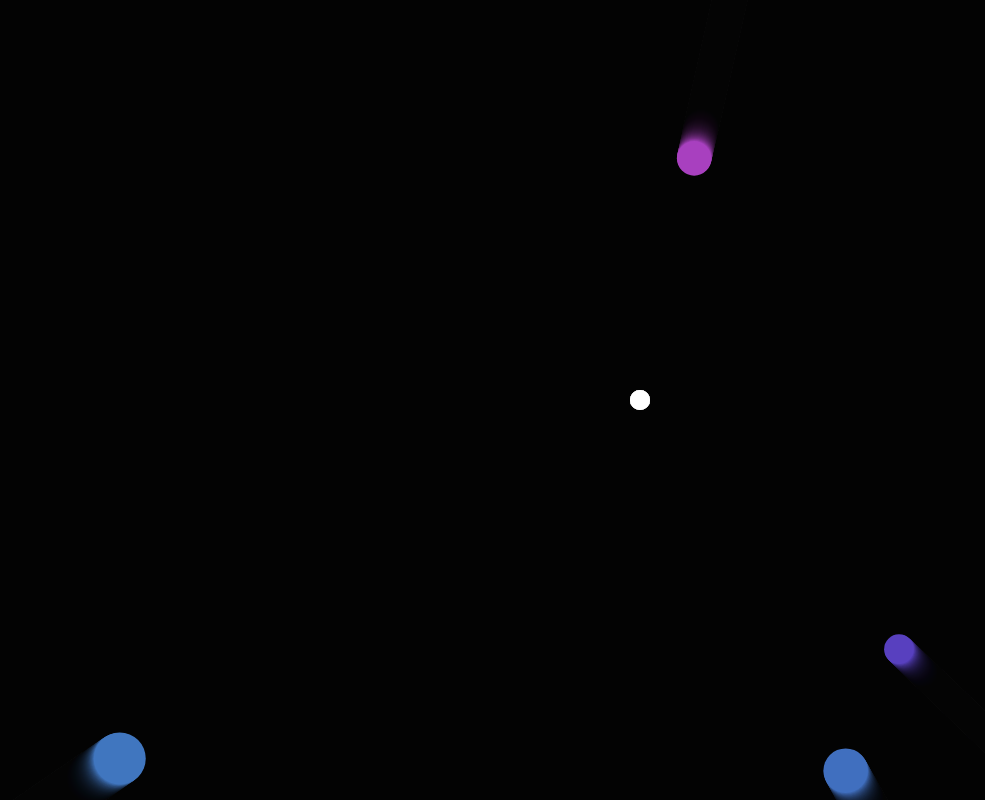
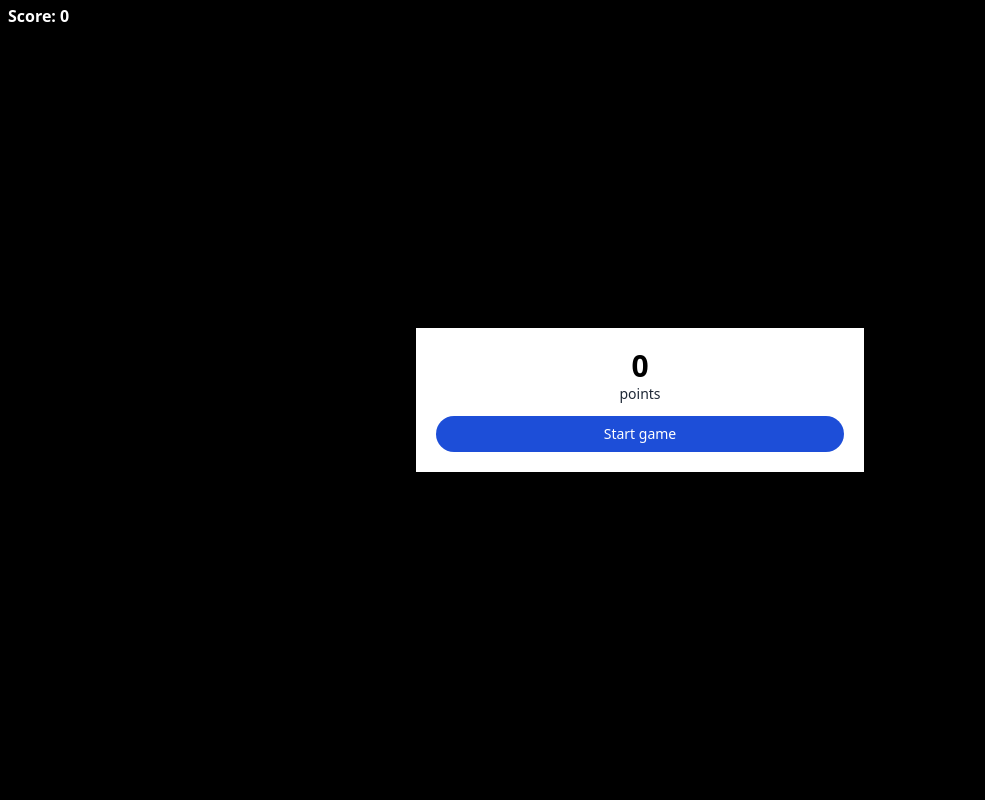
Before and after one commit to DanLoose/CanvasGame, a plain HTML site: page index.html in a window 1280 px wide. Shown: the whole page, without its empty margins (0-985 px from the left). Drawn offline with nearby package versions, Linux system fonts and the light colour scheme.

Commit message:
score and start modal implemented

```diff
--- a/index.html
+++ b/index.html
@@ -1,9 +1,23 @@
-
+<link rel="stylesheet" href="https://unpkg.com/tailwindcss@^1.0/dist/tailwind.min.css">
 <style>
 	body{
 		margin: 0;
+		background-color: black;
 	}
 </style>
+
+<div class="fixed text-white ml-2 mt-1 font-bold select-none">
+	<span>Score: </span><span id="scoreEl">0</span>
+</div>
+
+<div id="modal" class="fixed w-full h-full flex justify-center items-center">
+	<div class="bg-white max-w-md w-full p-5 text-center">
+		<h1 id="bigScoreEl" class="font-bold text-3xl m-0">0</h1>
+		<p class="text-sm text-gray-800">points</p>
+		<button id="start" class="bg-blue-700 text-white text-sm p-2 w-full mt-3 rounded-full"> Start game </button>
+	</div>
+</div>
+
 <canvas></canvas>
 <script src="https://cdnjs.cloudflare.com/ajax/libs/gsap/3.9.1/gsap.min.js" integrity="sha512-H6cPm97FAsgIKmlBA4s774vqoN24V5gSQL4yBTDOY2su2DeXZVhQPxFK4P6GPdnZqM9fg1G3cMv5wD7e6cFLZQ==" crossorigin="anonymous" referrerpolicy="no-referrer"></script>
 <script src="./index.js"></script>
--- a/index.js
+++ b/index.js
@@ -1,5 +1,9 @@
 const canvas = document.querySelector("canvas");
 const c = canvas.getContext("2d");
+const scoreEl = document.querySelector("#scoreEl");
+const bigScoreEl = document.querySelector("#bigScoreEl");
+const startBtn = document.querySelector("#start");
+const modal = document.querySelector("#modal");
 
 canvas.width = innerWidth;
 canvas.height = innerHeight;
@@ -100,10 +104,23 @@ class Particle {
 const centerX = canvas.width / 2;
 const centerY = canvas.height / 2;
 
-const player = new Player(centerX, centerY, 10,"white");
-const projectiles = [];
-const enemies = [];
-const particles = [];
+let score;
+let player = new Player(centerX, centerY, 10,"white");
+let projectiles = [];
+let enemies = [];
+let particles = [];
+
+function init(){
+	score = 0;
+	scoreEl.innerHTML = score;
+	player = new Player(centerX, centerY, 10,"white");
+	projectiles = [];
+	enemies = [];
+	particles = [];
+
+	animate();
+	spawnEnemies();
+};
 
 function spawnEnemies(){
 	setInterval(()=>{
@@ -165,23 +182,31 @@ function animate(){
 
 	enemies.forEach((enemy,index) => {
 		enemy.update();
+
+		// game over
 		const dist = Math.hypot(player.x - enemy.x, player.y - enemy.y);
 		if(dist - enemy.radius - player.radius < 0.5){
 			cancelAnimationFrame(animationId);
+			modal.style.display = 'flex';
+			bigScoreEl.innerHTML = score;
 		}
 
 		projectiles.forEach((projectile, projectileIndex) => {
 			const dist = Math.hypot(projectile.x - enemy.x, projectile.y - enemy.y);
+
+			//	enemy hit
 			if(dist - enemy.radius - projectile.radius < 0.5){
 
+				// explosion on hit
 				for(let i = 0; i < enemy.radius * 2; i++){
 					particles.push(new Particle(projectile.x, projectile.y,
-					 Math.random() * 2, enemy.color, {
-						x: (Math.random() - 0.5) * (Math.random() * 6),
-						y: (Math.random() - 0.5) * (Math.random() * 6)
-					}));
+						Math.random() * 2, enemy.color, {
+							x: (Math.random() - 0.5) * (Math.random() * 6),
+							y: (Math.random() - 0.5) * (Math.random() * 6)
+						}));
 				}
 
+				// enemy and projectile descructed
 				if(enemy.radius - 10 > 5){
 					gsap.to(enemy, {
 						radius: enemy.radius - 10
@@ -189,11 +214,15 @@ function animate(){
 					setTimeout(()=>{
 						projectiles.splice(projectileIndex, 1);
 					}, 0);
+					score += 100;
+					scoreEl.innerHTML = score;
 				}else{
 					setTimeout(()=>{
 						projectiles.splice(projectileIndex, 1);
 						enemies.splice(index, 1);
 					}, 0);
+					score += 150;
+					scoreEl.innerHTML = score;
 				}
 			}
 		});
@@ -212,5 +241,8 @@ addEventListener('click', (event)=>{
 	projectiles.push(new Projectile(centerX, centerY, 5, 'white', velocity));
 });
 
-animate();
-spawnEnemies();
+
+startBtn.addEventListener('click', ()=>{
+	modal.style.display = 'none';
+	init();
+});
```
